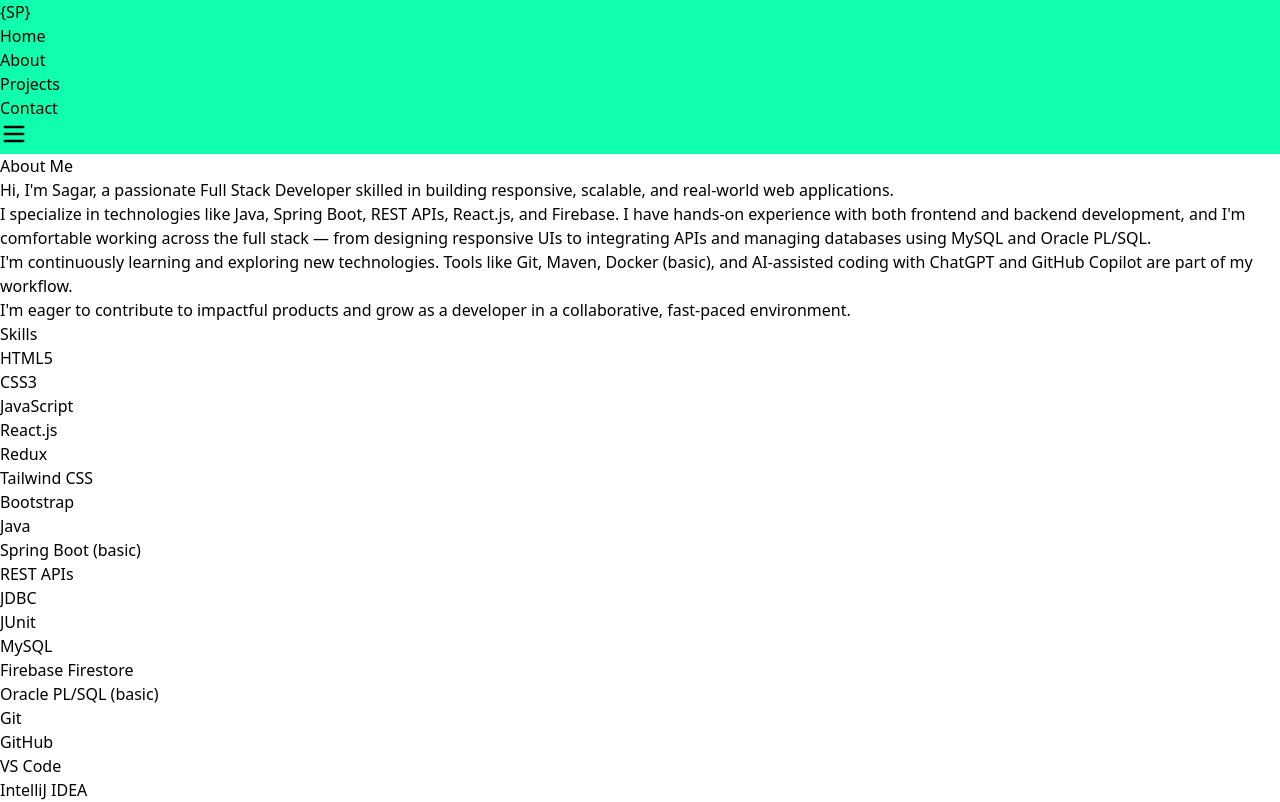
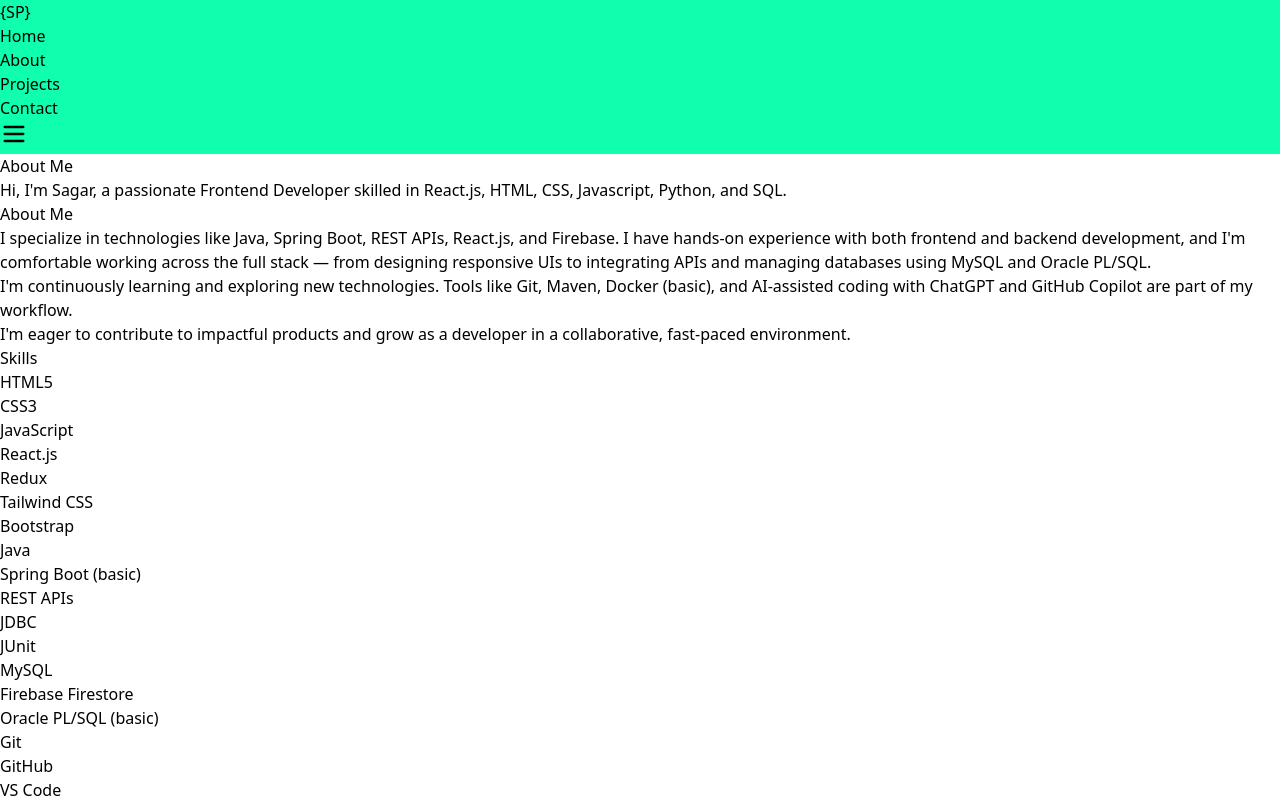
Before and after one commit to sagar-pendam/My-Portfolio, a React (Vite) app: page /about in a window 1280 px wide. Shown: the top 802 px of the page. Built offline with nearby package versions, Linux system fonts and the light colour scheme; some icons are missing.

Commit message:
Update About.jsx

```diff
--- a/src/components/About.jsx
+++ b/src/components/About.jsx
@@ -59,16 +59,16 @@ export default function About() {
                     transition={{ duration: 0.6, ease: "easeOut" }}
                     className="about_me"
                 >
-                    {/* <h1 className="text-4xl font-bold mb-4 text-blue-400">About Me</h1>
+                    <h1 className="text-4xl font-bold mb-4 text-blue-400">About Me</h1>
                     <p className="text-lg mb-6">
                         Hi, I'm <span className="font-semibold">Sagar</span>, a passionate
                         <span className="text-blue-300"> Frontend Developer </span> skilled in React.js, HTML, CSS, Javascript, Python, and SQL.
-                    </p> */}
+                    </p>
                     <h1 className="text-4xl font-bold mb-4 text-blue-400">About Me</h1>
-<p className="text-lg mb-6 text-gray-200">
+{/* <p className="text-lg mb-6 text-gray-200">
   Hi, I'm <span className="font-semibold">Sagar</span>, a passionate
   <span className="text-blue-300"> Full Stack Developer</span> skilled in building responsive, scalable, and real-world web applications.
-</p>
+</p> */}
 <p className="text-lg text-gray-300">
   I specialize in technologies like <span className="font-semibold text-white">Java, Spring Boot, REST APIs, React.js,</span> and
   <span className="font-semibold text-white"> Firebase</span>. I have hands-on experience with both frontend and backend development, and I'm comfortable working across the full stack — from designing responsive UIs to integrating APIs and managing databases using <span className="font-semibold text-white">MySQL</span> and <span className="font-semibold text-white">Oracle PL/SQL</span>.
```
